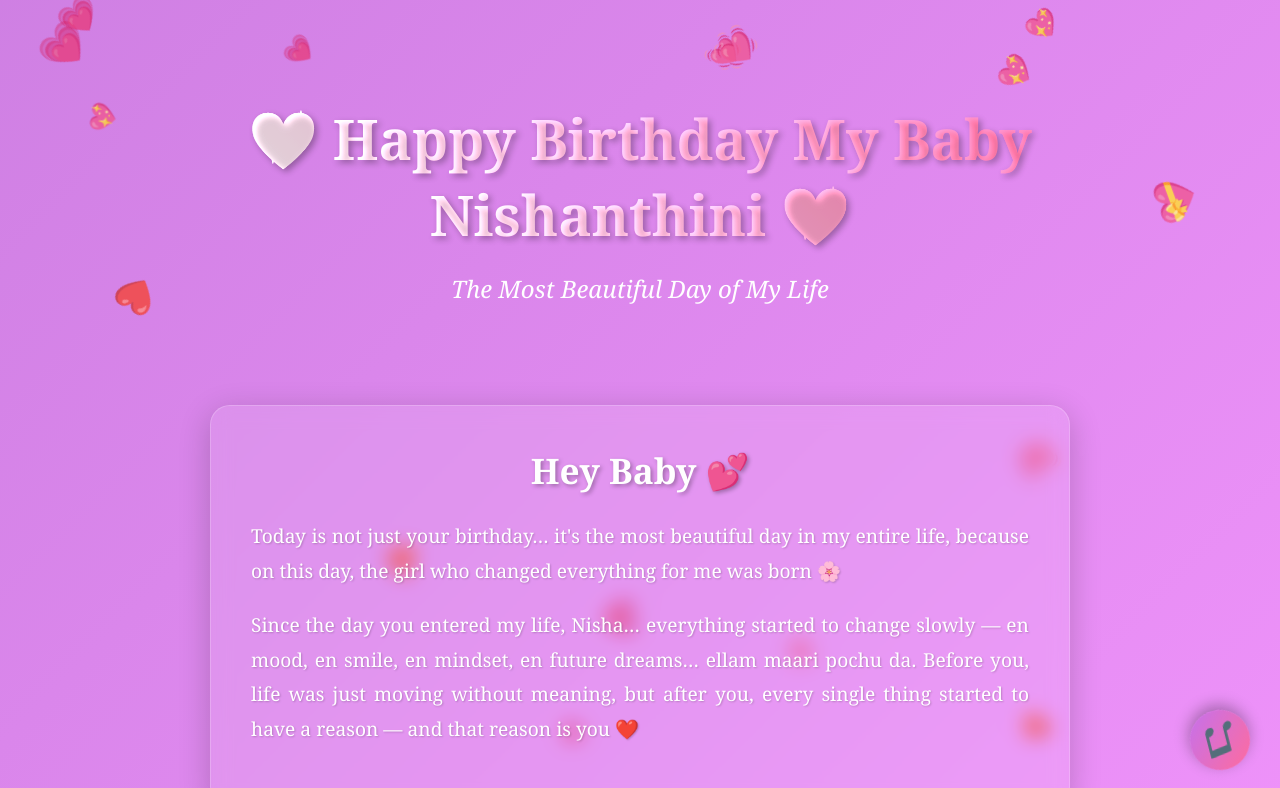
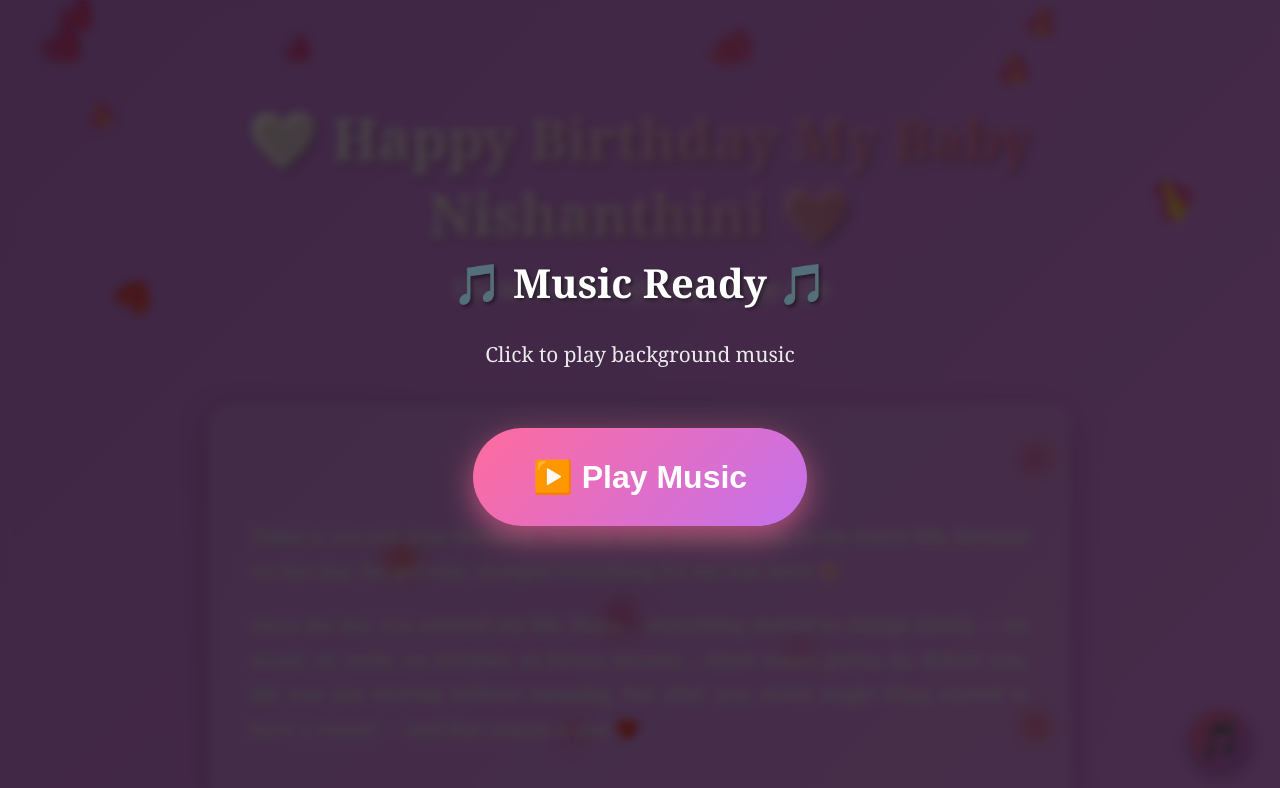
Before and after one commit to anisharunadev/birthdaywish, a plain HTML site: page index.html in a window 1280 px wide. Shown: the top 788 px of the page. Drawn offline with Linux system fonts and the light colour scheme.

Commit message:
Add music play overlay - works with browser autoplay restrictions

```diff
--- a/index.html
+++ b/index.html
@@ -355,6 +355,73 @@
             to { transform: rotate(360deg); }
         }
 
+        /* Play Overlay */
+        .play-overlay {
+            position: fixed;
+            top: 0;
+            left: 0;
+            width: 100%;
+            height: 100%;
+            background: rgba(0, 0, 0, 0.7);
+            display: flex;
+            align-items: center;
+            justify-content: center;
+            z-index: 9999;
+            backdrop-filter: blur(5px);
+        }
+
+        .play-overlay.hidden {
+            display: none;
+        }
+
+        .play-overlay-content {
+            text-align: center;
+            animation: slideUp 0.5s ease;
+        }
+
+        @keyframes slideUp {
+            from {
+                transform: translateY(50px);
+                opacity: 0;
+            }
+            to {
+                transform: translateY(0);
+                opacity: 1;
+            }
+        }
+
+        .play-overlay-btn {
+            background: linear-gradient(135deg, #ff6b9d, #c471ed);
+            border: none;
+            padding: 30px 60px;
+            border-radius: 50px;
+            font-size: 2em;
+            color: white;
+            cursor: pointer;
+            box-shadow: 0 10px 30px rgba(255, 107, 157, 0.6);
+            transition: all 0.3s ease;
+            margin: 20px;
+            font-weight: bold;
+        }
+
+        .play-overlay-btn:hover {
+            transform: scale(1.1);
+            box-shadow: 0 15px 40px rgba(255, 107, 157, 0.8);
+        }
+
+        .play-overlay h2 {
+            color: white;
+            font-size: 2.5em;
+            margin-bottom: 30px;
+            text-shadow: 2px 2px 4px rgba(0,0,0,0.5);
+        }
+
+        .play-overlay p {
+            color: rgba(255, 255, 255, 0.9);
+            font-size: 1.3em;
+            margin-bottom: 40px;
+        }
+
         /* Voice Message Styles */
         .voice-message-container {
             padding: 20px;
@@ -695,6 +762,15 @@
     <!-- Music Button (Optional) -->
     <button class="music-button" id="musicBtn" title="Play/Pause Music">🎵</button>
 
+    <!-- Play Music Overlay -->
+    <div class="play-overlay" id="playOverlay">
+        <div class="play-overlay-content">
+            <h2>🎵 Music Ready 🎵</h2>
+            <p>Click to play background music</p>
+            <button class="play-overlay-btn" id="playOverlayBtn">▶️ Play Music</button>
+        </div>
+    </div>
+
     <script>
         // Floating Hearts Animation
         function createHeart() {
@@ -741,33 +817,39 @@
 
         // Music Button (You can add audio file)
         const musicBtn = document.getElementById('musicBtn');
+        const playOverlay = document.getElementById('playOverlay');
+        const playOverlayBtn = document.getElementById('playOverlayBtn');
         let isPlaying = false;
         let audioInstance = new Audio('./assets/music.mp3');
 
         audioInstance.loop = true; // Loop the music
         audioInstance.volume = 0.5; // Set volume to 50%
 
-        // Auto-play music when page loads with multiple triggers
+        // Function to start music
         function startMusic() {
             const playPromise = audioInstance.play();
             if (playPromise !== undefined) {
                 playPromise.then(() => {
                     isPlaying = true;
                     musicBtn.classList.add('playing');
+                    playOverlay.classList.add('hidden');
                 }).catch(error => {
-                    console.log('Auto-play prevented:', error);
+                    console.log('Play error:', error);
                 });
             }
         }
 
-        // Try to play immediately
-        window.addEventListener('load', startMusic);
-        document.addEventListener('click', startMusic, { once: true });
-        document.addEventListener('touchstart', startMusic, { once: true });
+        // Play overlay button
+        playOverlayBtn.addEventListener('click', startMusic);
 
-        // Fallback: Try after a short delay
-        setTimeout(startMusic, 1000);
+        // Also allow click anywhere on overlay to start music
+        playOverlay.addEventListener('click', (e) => {
+            if (e.target === playOverlay) {
+                startMusic();
+            }
+        });
 
+        // Music button toggle
         musicBtn.addEventListener('click', () => {
             isPlaying = !isPlaying;
             musicBtn.classList.toggle('playing');
```
